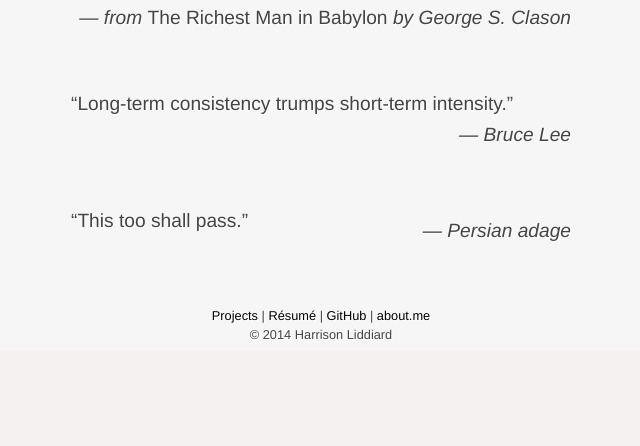
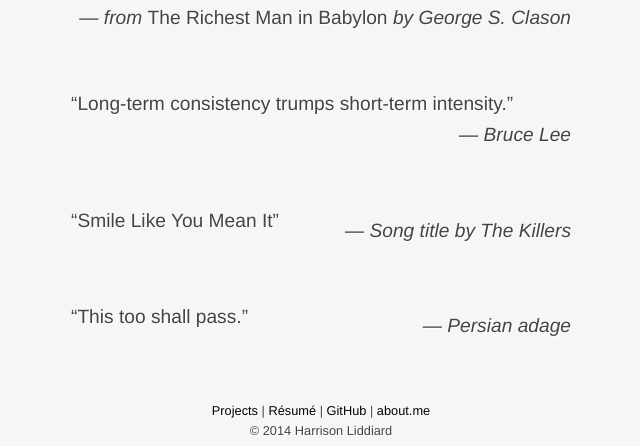
Before and after one commit to liddiard/harrisonliddiard.com, a Django app: page /inspiration/ in a window 1280 px wide. Shown: the part 2596-3042 px from the top of the page, without its empty margins (319-959 px from the left). Before the commit the page ends 2936 px from the top, so only its background shows below. Run offline with Django 3.2, Linux system fonts and the light colour scheme; some libraries are stand-ins or nearby versions.

Commit message:
added Smile Like You Mean It

```diff
--- a/harrisonliddiard/templates/inspiration.html
+++ b/harrisonliddiard/templates/inspiration.html
@@ -54,6 +54,13 @@
 
     <section>
         <blockquote>
+            &ldquo;Smile Like You Mean It&rdquo;
+            <cite>&mdash; Song title by The Killers</cite>
+        </blockquote>
+    </section>
+
+    <section>
+        <blockquote>
             &ldquo;This too shall pass.&rdquo;
             <cite>&mdash; Persian adage</cite>
         </blockquote>
```
